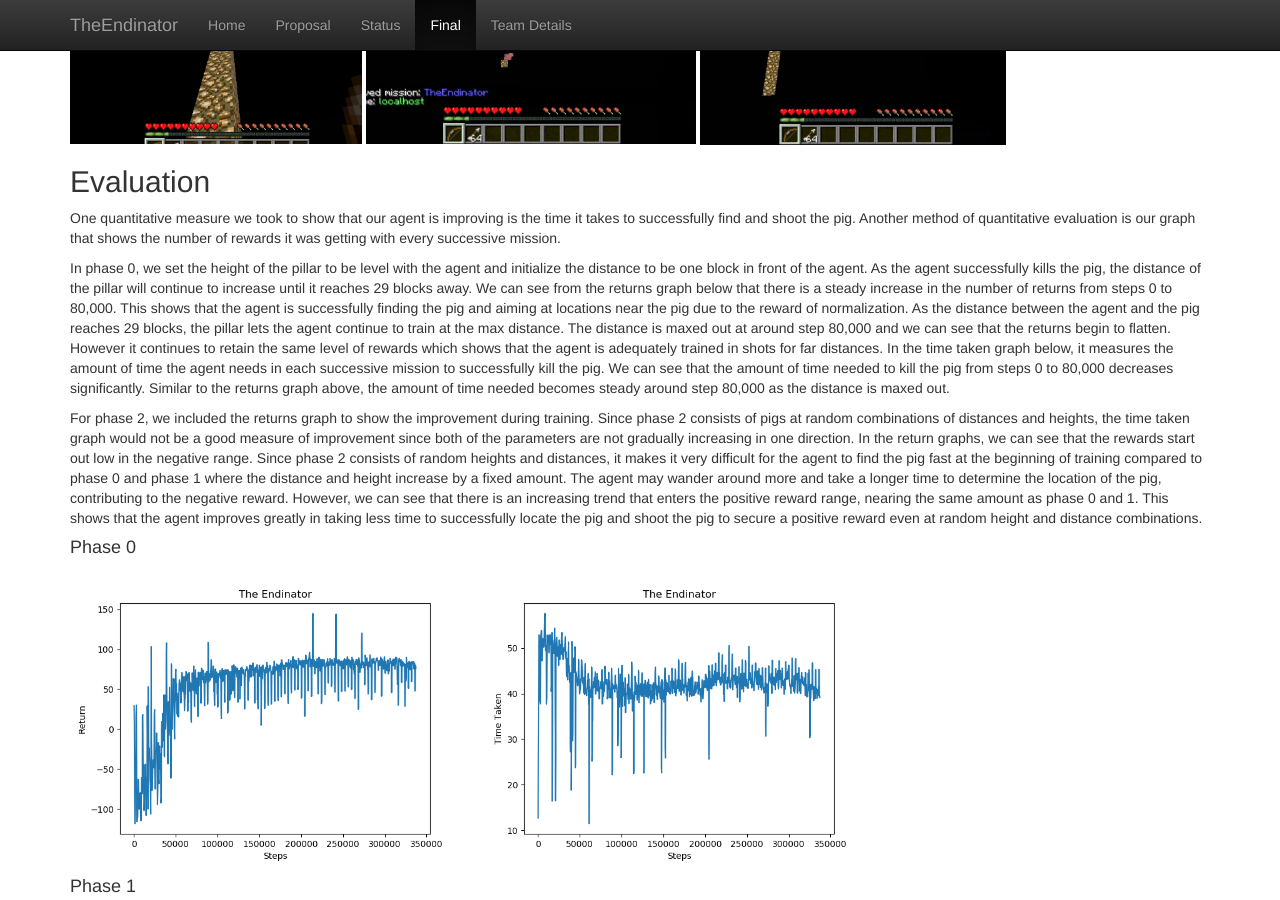
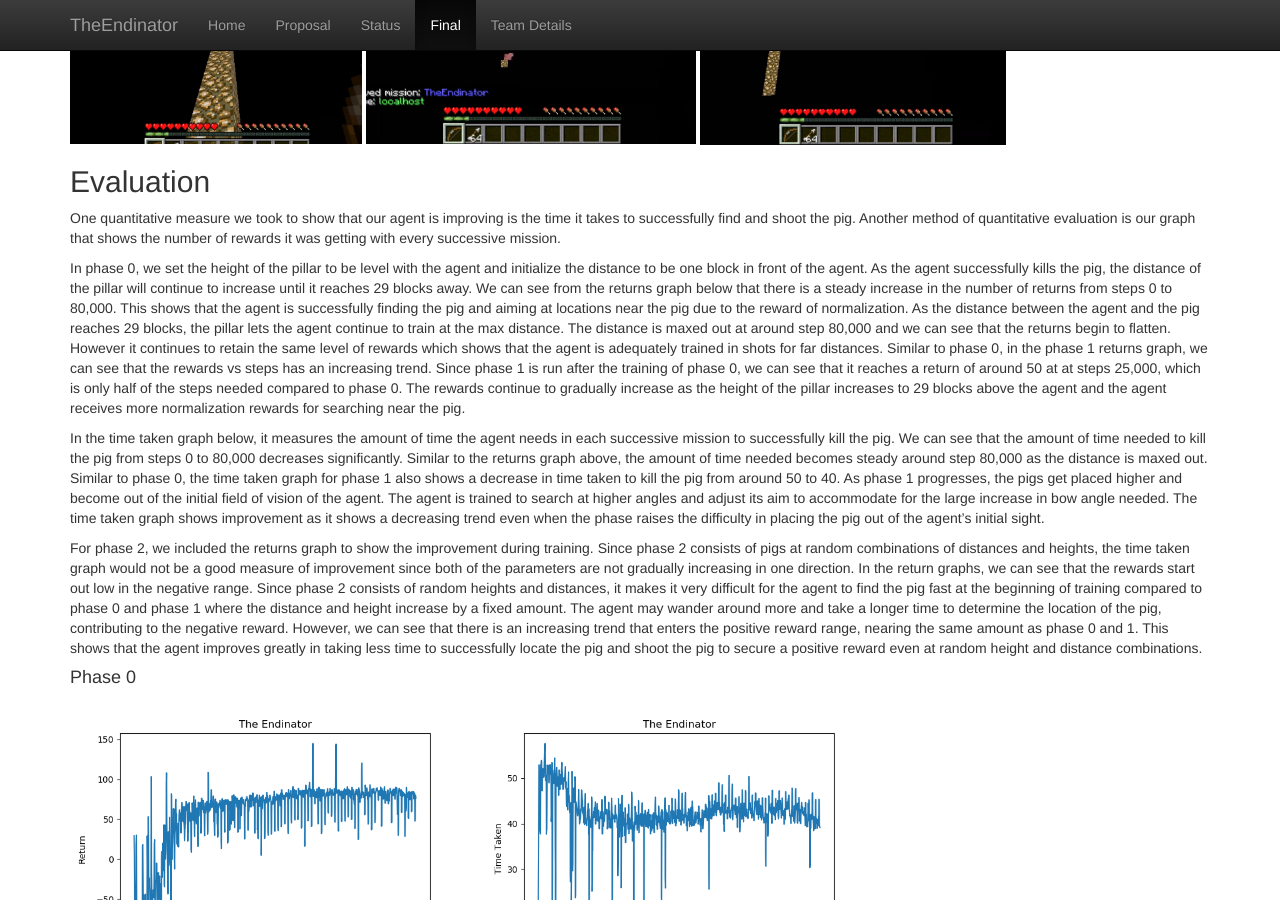
Before and after one commit to elliejan99/TheEndinator, a Jekyll site: the page built from docs/final.md, in a window 1280 px wide and 900 px high, scrolled down 3122 px. Built offline with Jekyll 4.4.1, drawn with Linux system fonts in a browser that asks for light colours.

Commit message:
Update final.md

```diff
--- a/docs/final.md
+++ b/docs/final.md
@@ -77,8 +77,9 @@ The third phase of the curriculum learning places a pig on a pillar in front of
 
 One quantitative measure we took to show that our agent is improving is the time it takes to successfully find and shoot the pig. Another method of quantitative evaluation is our graph that shows the number of rewards it was getting with every successive mission.
 
-In phase 0, we set the height of the pillar to be level with the agent and initialize the distance to be one block in front of the agent. As the agent successfully kills the pig, the distance of the pillar will continue to increase until it reaches 29 blocks away. We can see from the returns graph below that there is a steady increase in the number of returns from steps 0 to 80,000. This shows that the agent is successfully finding the pig and aiming at locations near the pig due to the reward of normalization. As the distance between the agent and the pig reaches 29 blocks, the pillar lets the agent continue to train at the max distance. The distance is maxed out at around step 80,000 and we can see that the returns begin to flatten. However it continues to retain the same level of rewards which shows that the agent is adequately trained in shots for far distances.
-In the time taken graph below, it measures the amount of time the agent needs in each successive mission to successfully kill the pig. We can see that the amount of time needed to kill the pig from steps 0 to 80,000 decreases significantly. Similar to the returns graph above, the amount of time needed becomes steady around step 80,000 as the distance is maxed out.
+In phase 0, we set the height of the pillar to be level with the agent and initialize the distance to be one block in front of the agent. As the agent successfully kills the pig, the distance of the pillar will continue to increase until it reaches 29 blocks away. We can see from the returns graph below that there is a steady increase in the number of returns from steps 0 to 80,000. This shows that the agent is successfully finding the pig and aiming at locations near the pig due to the reward of normalization. As the distance between the agent and the pig reaches 29 blocks, the pillar lets the agent continue to train at the max distance. The distance is maxed out at around step 80,000 and we can see that the returns begin to flatten. However it continues to retain the same level of rewards which shows that the agent is adequately trained in shots for far distances. Similar to phase 0, in the phase 1 returns graph, we can see that the rewards vs steps has an increasing trend. Since phase 1 is run after the training of phase 0, we can see that it reaches a return of around 50 at at steps 25,000, which is only half of the steps needed compared to phase 0. The rewards continue to gradually increase as the height of the pillar increases to 29 blocks above the agent and the agent receives more normalization rewards for searching near the pig.
+
+In the time taken graph below, it measures the amount of time the agent needs in each successive mission to successfully kill the pig. We can see that the amount of time needed to kill the pig from steps 0 to 80,000 decreases significantly. Similar to the returns graph above, the amount of time needed becomes steady around step 80,000 as the distance is maxed out. Similar to phase 0, the time taken graph for phase 1 also shows a decrease in time taken to kill the pig from around 50 to 40. As phase 1 progresses, the pigs get placed higher and become out of the initial field of vision of the agent. The agent is trained to search at higher angles and adjust its aim to accommodate for the large increase in bow angle needed. The time taken graph shows improvement as it shows a decreasing trend even when the phase raises the difficulty in placing the pig out of the agent’s initial sight.
 
 For phase 2, we included the returns graph to show the improvement during training. Since phase 2 consists of pigs at random combinations of distances and heights, the time taken graph would not be a good measure of improvement since both of the parameters are not gradually increasing in one direction. In the return graphs, we can see that the rewards start out low in the negative range. Since phase 2 consists of random heights and distances, it makes it very difficult for the agent to find the pig fast at the beginning of training compared to phase 0 and phase 1 where the distance and height increase by a fixed amount. The agent may wander around more and take a longer time to determine the location of the pig, contributing to the negative reward. However, we can see that there is an increasing trend that enters the positive reward range, nearing the same amount as phase 0 and 1. This shows that the agent improves greatly in taking less time to successfully locate the pig and shoot the pig to secure a positive reward even at random height and distance combinations.
 
```
